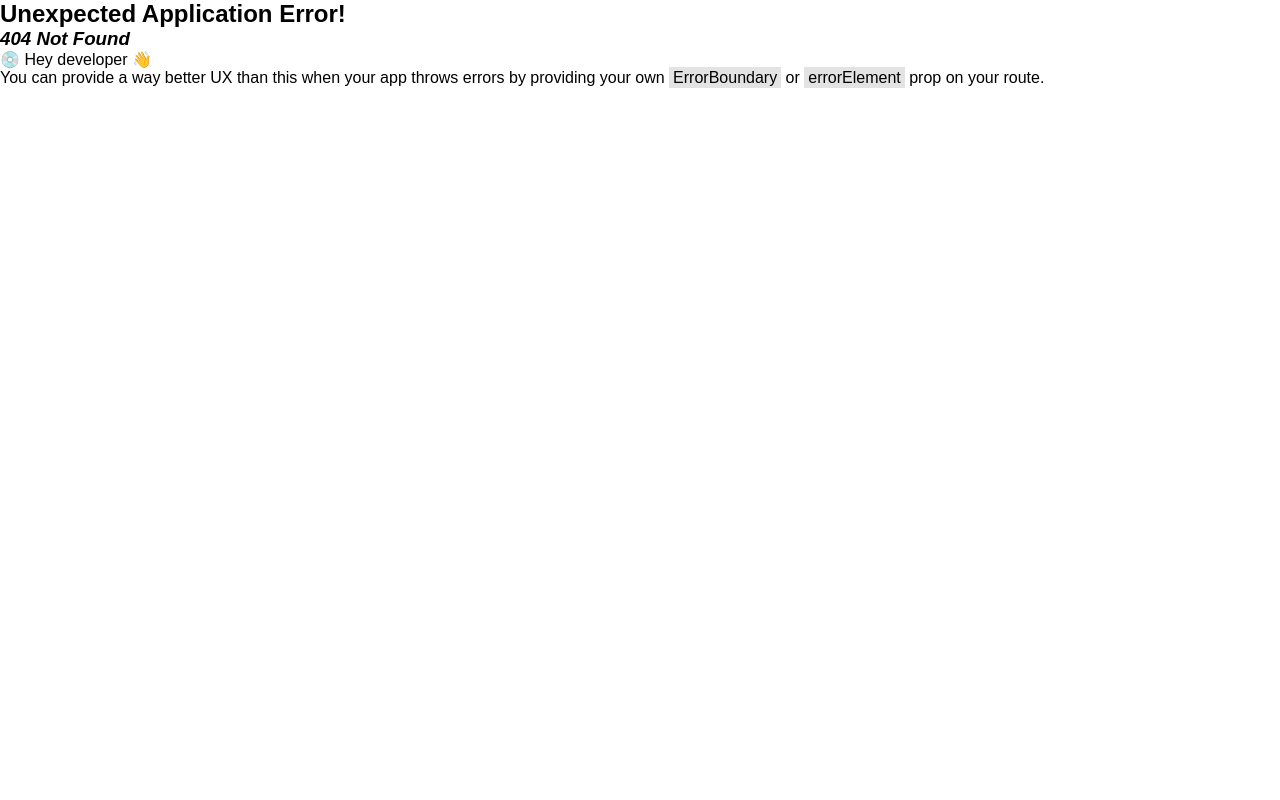
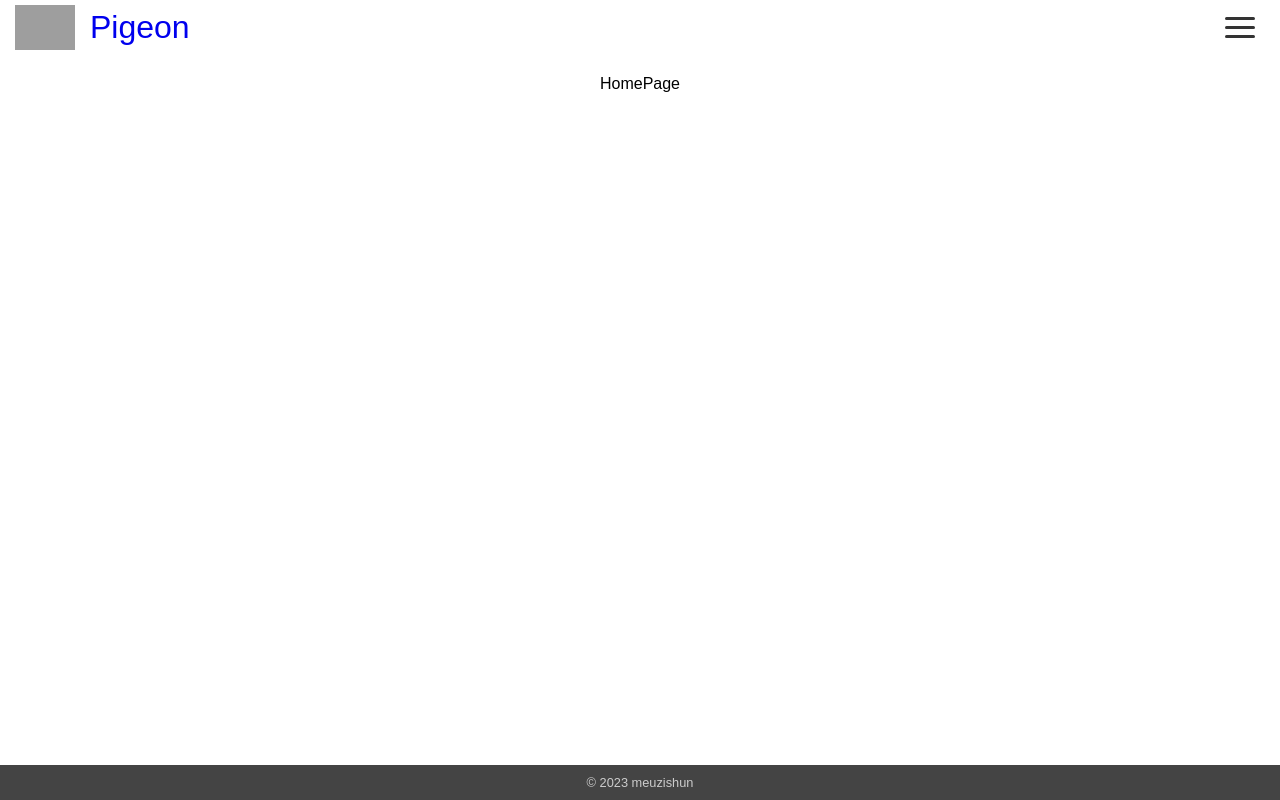
Before and after one commit to meuzishun/messaging_ui, a React (Vite) app: page /home in a window 1280 px wide. Before the commit this address had no page. Built offline with nearby package versions, Linux system fonts and the light colour scheme; sample sign-in values are in the browser's storage; grey boxes are pictures that could not be loaded.

Commit message:
Add AuthGuard to routes and create dummy HomePage

```diff
--- /dev/null
+++ b/src/pages/HomePage.jsx
@@ -0,0 +1,5 @@
+function HomePage() {
+  return <div>HomePage</div>;
+}
+
+export default HomePage;
--- a/src/routes.jsx
+++ b/src/routes.jsx
@@ -2,6 +2,9 @@ import RootLayout from './layouts/RootLayout';
 import LoginPage from './pages/LoginPage';
 import RegisterPage from './pages/RegisterPage';
 import WelcomePage from './pages/WelcomePage';
+import HomePage from './pages/HomePage';
+import LogoutPage from './pages/LogoutPage';
+import AuthGuard from './components/AuthGuard/AuthGuard';
 
 export const routes = [
   {
@@ -20,6 +23,18 @@ export const routes = [
         path: 'login',
         element: <LoginPage />,
       },
+      {
+        path: 'home',
+        element: (
+          <AuthGuard>
+            <HomePage />
+          </AuthGuard>
+        ),
+      },
+      {
+        path: 'logout',
+        element: <LogoutPage />,
+      },
     ],
   },
 ];
```
